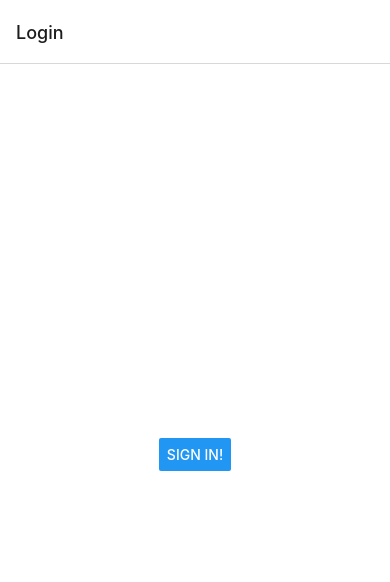
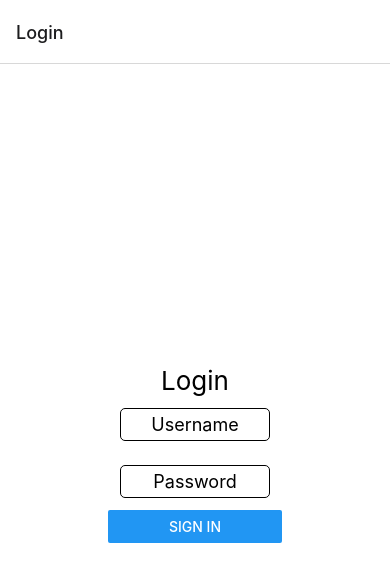
Before and after one commit to Niklas-Seppala/react-native-labs, a React Native app: screen /Login in a window 390 px wide. Shown: the top 582 px of the page. Built offline with nearby package versions, Linux system fonts and the light colour scheme; no server answers.

Commit message:
login-form done

```diff
--- /dev/null
+++ b/components/LoginForm.js
@@ -0,0 +1,88 @@
+import React, {useContext} from 'react';
+import {Text, View, TextInput, Button, StyleSheet} from 'react-native';
+import AsyncStorage from '@react-native-async-storage/async-storage';
+import {useForm, Controller} from 'react-hook-form';
+import { MainContext } from '../contexts/MainContex';
+import { useLogin } from '../hooks/ApiHooks';
+
+
+export const LoginForm = () => {
+  const {setIsLoggedIn, setUser} = useContext(MainContext);
+  const {postLogin} = useLogin();
+  const {
+    control,
+    handleSubmit,
+    formState: {errors},
+  } = useForm({
+    defaultValues: {
+      username: '',
+      password: '',
+    },
+  });
+
+  const onSubmit = async (data) => {
+    console.log(data);
+    try {
+      const user = await postLogin(data);
+      await AsyncStorage.setItem('userToken', user.token);
+
+      setUser(user.user);
+      setIsLoggedIn(true);
+    } catch (error) {
+      console.error(error);
+    }
+  };
+
+  return (
+    <View>
+      <Controller
+        name="username"
+        control={control}
+        rules={{required: true}}
+        render={({field: {onChange, onBlur, value}}) => (
+          <TextInput
+            style={styles.textInput}
+            autoCapitalize='none'
+            placeholder='Username'
+            onBlur={onBlur}
+            onChangeText={onChange}
+            value={value}
+          />
+        )}
+      />
+      {errors.username && <Text>This is required</Text>}
+
+      <Controller
+        name="password"
+        control={control}
+        rules={{required: true}}
+        render={({ field: { onChange, onBlur, value } }) => (
+          <TextInput
+            style={styles.textInput}
+            autoCapitalize='none'
+            placeholder='Password'
+            secureTextEntry={true}
+            onBlur={onBlur}
+            onChangeText={onChange}
+            value={value}
+          />
+        )}
+      />
+      {errors.password && <Text>This is required.</Text>}
+
+      <Button title="Sign in" onPress={handleSubmit(onSubmit)} />
+    </View>
+  );
+};
+
+const styles = StyleSheet.create({
+  textInput: {
+    margin: 12,
+    width: 150,
+    borderWidth: 1,
+    padding: 5,
+    borderRadius: 5,
+    fontSize: 18,
+    textAlign: 'center'
+  },
+});
--- a/contexts/MainContex.js
+++ b/contexts/MainContex.js
@@ -4,11 +4,11 @@ import PropTypes from 'prop-types';
 const MainContext = React.createContext({});
 
 const MainProvider = (props) => {
-  // TODO: create state isLoggedIn, set value to false
   const [isLoggedIn, setIsLoggedIn] = useState(false);
+  const [user, setUser] = useState({})
 
   return (
-    <MainContext.Provider value={[isLoggedIn, setIsLoggedIn]}>
+    <MainContext.Provider value={{isLoggedIn, setIsLoggedIn, user, setUser}}>
       {props.children}
     </MainContext.Provider>
   );
--- a/navigators/Navigator.js
+++ b/navigators/Navigator.js
@@ -36,8 +36,11 @@ const TabScreen = () => {
   );
 };
 
-const startStack = (cond) => {
-  return cond ? (
+const StackScreen = () => {
+  const {isLoggedIn} = useContext(MainContext);
+  return (
+    <Stack.Navigator>
+      {isLoggedIn ? (
         <>
           <Stack.Screen
             name="Tabs"
@@ -48,18 +51,15 @@ const startStack = (cond) => {
         </>
       ) : (
         <Stack.Screen name="Login" component={Login}></Stack.Screen>
+      )}
+    </Stack.Navigator>
   );
-};
-
-const StackScreen = () => {
-  const [isLoggedIn] = useContext(MainContext);
-  return <Stack.Navigator>{startStack(isLoggedIn)}</Stack.Navigator>;
 };
 
 const Navigator = () => {
   return (
     <NavigationContainer>
-      <StackScreen></StackScreen>
+      <StackScreen />
     </NavigationContainer>
   );
 };
--- a/package.json
+++ b/package.json
@@ -20,6 +20,7 @@
     "expo-status-bar": "~1.2.0",
     "react": "17.0.1",
     "react-dom": "17.0.1",
+    "react-hook-form": "^7.24.2",
     "react-native": "0.64.3",
     "react-native-safe-area-context": "3.3.2",
     "react-native-screens": "~3.10.1",
--- a/views/Login.js
+++ b/views/Login.js
@@ -1,14 +1,15 @@
 import React, {useContext, useEffect} from 'react';
-import {View, StyleSheet, Button} from 'react-native';
+import {View, StyleSheet, Text} from 'react-native';
 import PropTypes from 'prop-types';
 import {MainContext} from '../contexts/MainContex';
 import AsyncStorage from '@react-native-async-storage/async-storage';
 import {common} from '../style/common';
-import { useLogin, useUser } from '../hooks/ApiHooks';
+import { useUser } from '../hooks/ApiHooks';
+import { LoginForm } from '../components/LoginForm';
+
 
 const Login = ({navigation}) => {
-  const [isLoggedIn, setIsLoggedIn] = useContext(MainContext);
-  const {postLogin} = useLogin();
+  const {setIsLoggedIn, isLoggedIn} = useContext(MainContext);
   const {tokenAuth} = useUser();
 
   const checkToken = async () => {
@@ -25,27 +26,14 @@ const Login = ({navigation}) => {
     checkToken();
   }, []);
 
-  const logIn = async () => {
-    const data = {}
-
-    try {
-      const loginResp = await postLogin(data);
-      if (loginResp) {
-        await AsyncStorage.setItem('userToken', loginResp.token);
-        setIsLoggedIn(true);
-      }
-    } catch (error) {
-      console.error(error)
-    }
-
-    if (isLoggedIn) {
-      navigation.navigate('Tabs');
-    }
-  };
+  if (isLoggedIn) {
+    navigation.navigate('Tabs');
+  }
 
   return (
     <View style={[common.container, styles.container]}>
-      <Button title="Sign in!" onPress={logIn} />
+      <Text style={styles.header}>Login</Text>
+      <LoginForm />
     </View>
   );
 };
@@ -59,6 +47,9 @@ const styles = StyleSheet.create({
     justifyContent: 'center',
     alignItems: 'center',
   },
+  header: {
+    fontSize: 26
+  }
 });
 
 export default Login;
--- a/views/Profile.js
+++ b/views/Profile.js
@@ -6,7 +6,7 @@ import PropTypes from 'prop-types';
 import AsyncStorage from '@react-native-async-storage/async-storage';
 
 export const Profile = ({navigation}) => {
-  const [isLoggedIn, setIsLoggedIn] = useContext(MainContext);
+  const {setIsLoggedIn} = useContext(MainContext);
 
   const logout = async () => {
     setIsLoggedIn(false);
```
Also changed, not shown: 1 other file (tests, documents, lock files or other folders). Lines whose indentation alone changed are shown as unchanged.
